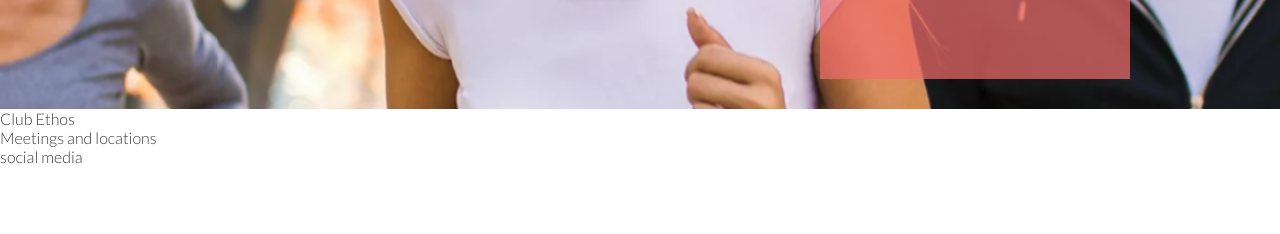
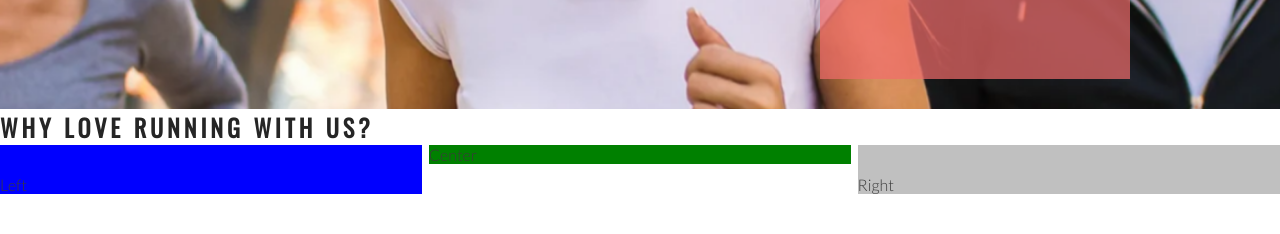
Before and after one commit to ahamza98/love-running, a plain HTML site: page index.html in a window 1280 px wide. Shown: the part 566-800 px from the top of the page. Drawn offline with nearby package versions, Linux system fonts and the light colour scheme.

Commit message:
add club ethos main structure

```diff
--- a/assets/css/style.css
+++ b/assets/css/style.css
@@ -24,6 +24,7 @@ h1, h2 {
 #logo {
     float: left;
     font-size: 280%;
+    margin-left: 30px;
 }
 
 /* navigation links */
@@ -110,3 +111,29 @@ h1, h2 {
 
     position: absolute;
 }
+
+/* club ethos */
+
+#club-ethos {
+    height: 600px;
+}
+
+#left-about {
+    padding-top: 30px;
+    width: 33%;
+    float: left;
+    background-color: blue;
+}
+
+#right-about {
+    padding-top: 30px;
+    width: 33%;
+    float: right;
+    background-color: silver;
+}
+
+#center-about {
+    width: 33%;
+    margin: 0 auto;
+    background-color: green;
+}
--- a/index.html
+++ b/index.html
@@ -3,10 +3,9 @@
 
 <head>
     <meta charset="UTF-8">
-    <meta http-equiv="X-UA-Compatible" content="IE=edge">
     <meta name="viewport" content="width=device-width, initial-scale=1.0">
-    <meta name="description" content="love running club for a community in Dublin">
-    <meta name="keywords" content="love running, running club, dublin, ireland">
+    <meta name="description" content="Love Running club for runners in Dublin, Ireland">
+    <meta name="keywords" content="love running, running club, ireland, dublin">
 
     <link rel="stylesheet" href="assets/css/style.css">
     <title>Love Running</title>
@@ -17,8 +16,8 @@
         <a href="index.html">
             <h1 id="logo">Love Running</h1>
         </a>
-        <nav id="menu">
-            <ul>
+        <nav>
+            <ul id="menu">
                 <li>
                     <a href="#">Sign Up</a>
                 </li>
@@ -28,7 +27,6 @@
                 <li>
                     <a href="index.html" class="active">Home</a>
                 </li>
-
             </ul>
         </nav>
     </header>
@@ -38,15 +36,18 @@
             <h2>Love Running</h2>
             <h3>Dublin Docklands & Phoenix Park</h3>
         </div>
-
     </section>
-    <section>Club Ethos
+    <section id="club-ethos">
+        <h1>Why Love Running With Us?</h1>
+        <div id="left-about">Left</div>
+        <div id="right-about">Right</div>
+        <div id="center-about">Center</div>
     </section>
     <section>
-        Meetings and locations
+        Running locations, distances and times
     </section>
     <footer>
-        social media
+        social links here
     </footer>
 </body>
 
```
